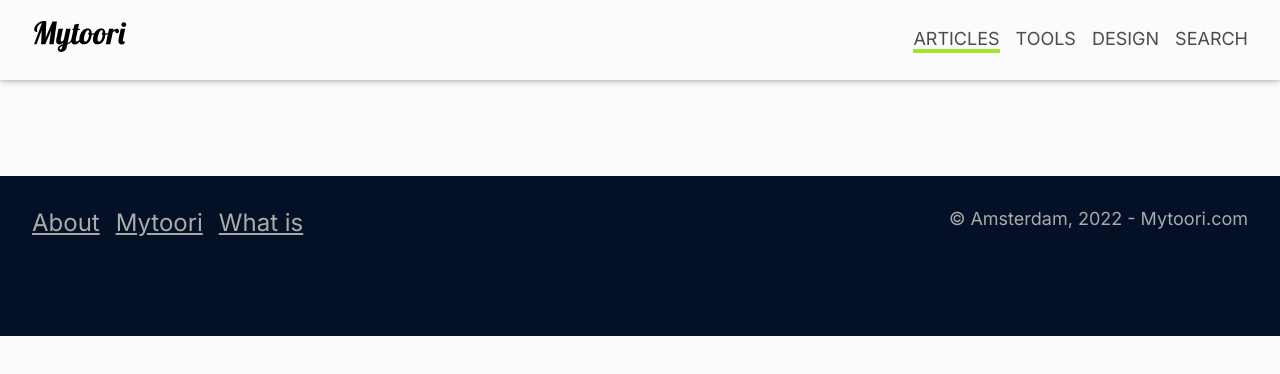
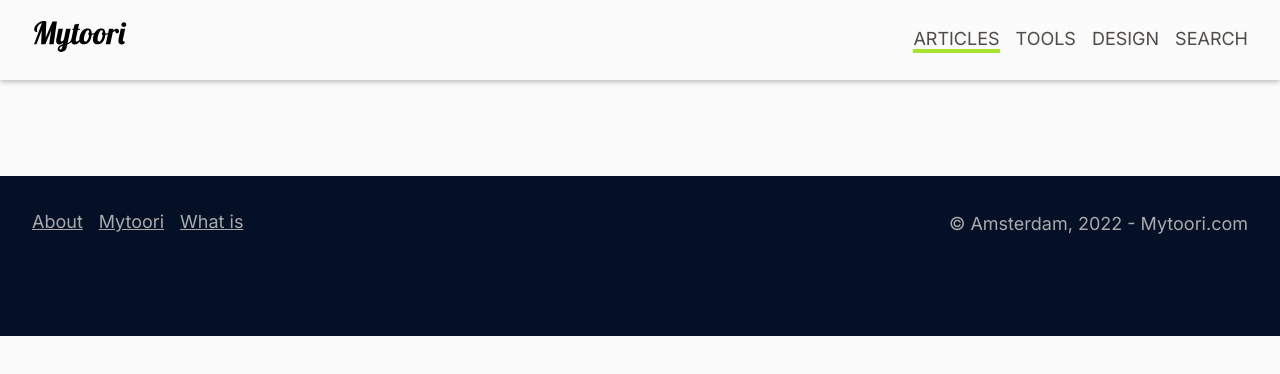
Before and after one commit to Giwan/blog, a Next.js app: page / in a window 1280 px wide. Shown: the top 374 px of the page. Built offline with nearby package versions, Linux system fonts and the light colour scheme.

Commit message:
footer and search styling updates

```diff
--- a/components/Footer/footer.module.css
+++ b/components/Footer/footer.module.css
@@ -17,21 +17,33 @@
     padding: 0;
     margin: 0;
     list-style: none;
+    line-height: 1em;
 }
 
 .footer li {
-    height: calc(var(--unit) * 2);
-
     display: inline-block;
     margin-right: var(--unit);
 }
 
+.footer li:last-child {
+    margin-right: 0;
+}
+
 .footer a {
     color: var(--color-secondary-light);
+    font-size: var(--font-size-small);
+    line-height: 0;
+    margin: 0;
+    padding: 0;
+    display: flex;
+    place-items: center;
 }
 
 .copyright {
     color: var(--color-secondary-light);
     height: calc(var(--unit) * 2);
     font-size: var(--font-size-small);
+    line-height: 1em;
+    display: flex;
+    place-items: center;
 }
--- a/styles/searchQuery.module.css
+++ b/styles/searchQuery.module.css
@@ -9,12 +9,12 @@
     margin-right: var(--unit);
     flex: 1 0 auto;
     border: none;
-    border-bottom: 1px solid var(--color-primary);
+    border-bottom: 2px solid var(--color-primary);
     outline: none;
+    background-color: transparent;
 }
 
 .searchQueryInput:active, .searchQueryInput:focus {
-    /* border-bottom-width: 10px; */
     border-bottom: 2px solid var(--color-accent);
 }
 
```
